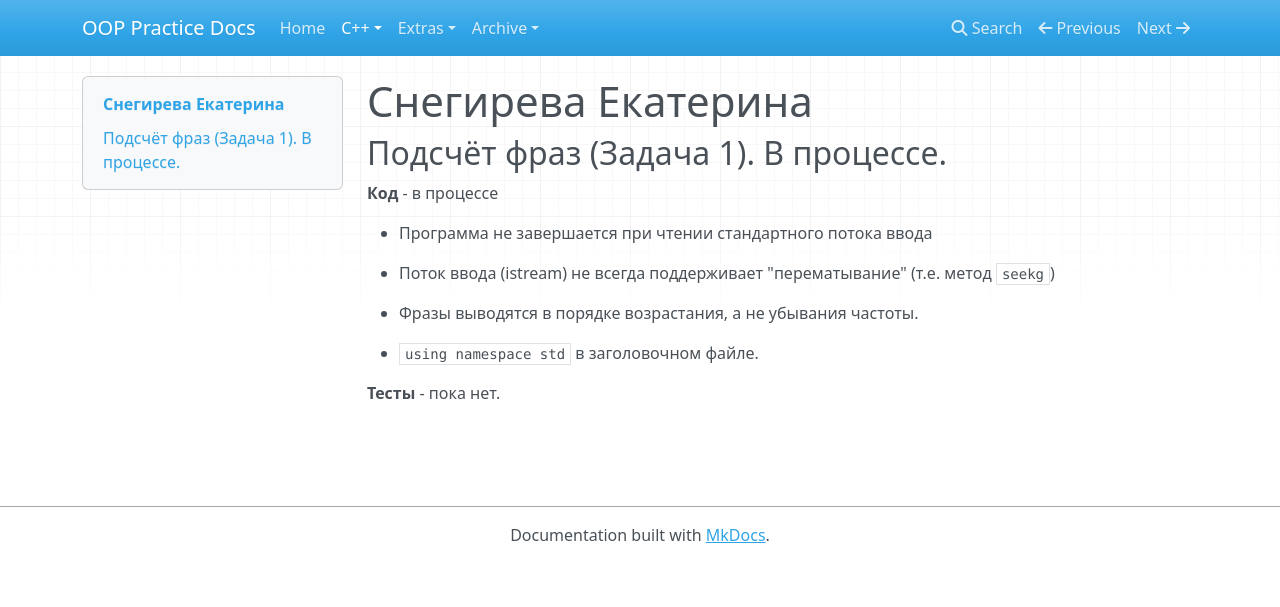
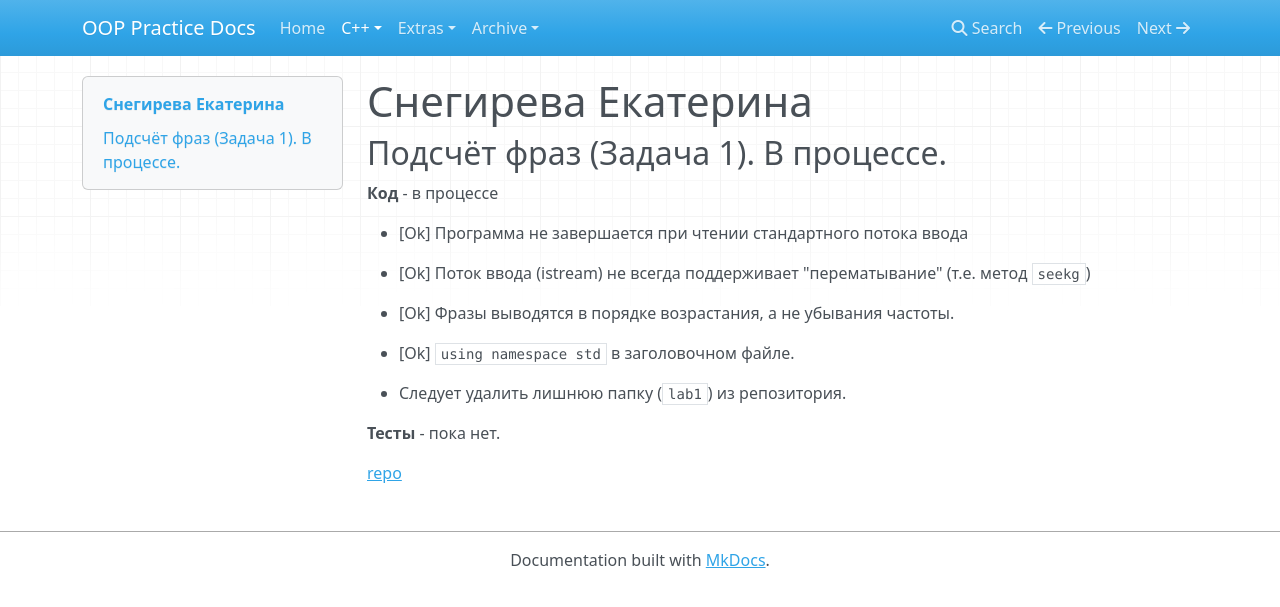
Before and after one commit to avoronkov/oop, an MkDocs documentation site: the page built from docs/2017.cpp/results/snegireva.md, in a window 1280 px wide. Shown: the top 607 px of the page. Built offline with MkDocs 1.6.1, drawn with Linux system fonts in a browser that asks for light colours; nearby versions of some CDN libraries; old or Windows-style settings are respelled for this version of MkDocs.

Commit message:
update results

```diff
--- a/docs/2017.cpp/results/snegireva.md
+++ b/docs/2017.cpp/results/snegireva.md
@@ -4,12 +4,16 @@
 
 **Код** - в процессе
 
-- Программа не завершается при чтении стандартного потока ввода
+- [Ok] Программа не завершается при чтении стандартного потока ввода
 
-- Поток ввода (istream) не всегда поддерживает "перематывание" (т.е. метод `seekg`)
+- [Ok] Поток ввода (istream) не всегда поддерживает "перематывание" (т.е. метод `seekg`)
 
-- Фразы выводятся в порядке возрастания, а не убывания частоты.
+- [Ok] Фразы выводятся в порядке возрастания, а не убывания частоты.
 
-- `using namespace std` в заголовочном файле.
+- [Ok] `using namespace std` в заголовочном файле.
+
+- Следует удалить лишнюю папку (`lab1`) из репозитория.
 
 **Тесты** - пока нет.
+
+[repo](https://bitbucket.org/snegireva_oop/spyair_kek)
--- a/mkdocs.yml
+++ b/mkdocs.yml
@@ -9,6 +9,7 @@ pages:
             - 'Overall': 2017.cpp/results.md
             - 'Details':
                 - 'Bastrykina': 2017.cpp/results/bastrykina.md
+                - 'Chmil': 2017.cpp/results/chmil.md
                 - 'Grigorovich': 2017.cpp/results/grigorovich.md
                 - 'Petin': 2017.cpp/results/petin.md
                 - 'Razumov': 2017.cpp/results/razumov.md
```
Also changed, not shown: docs/2017.cpp/results.md (+4 -0 lines), docs/2017.cpp/results/chmil.md (added, +11 -0 lines), docs/2017.cpp/results/yashin.md (line endings or trailing spaces).
